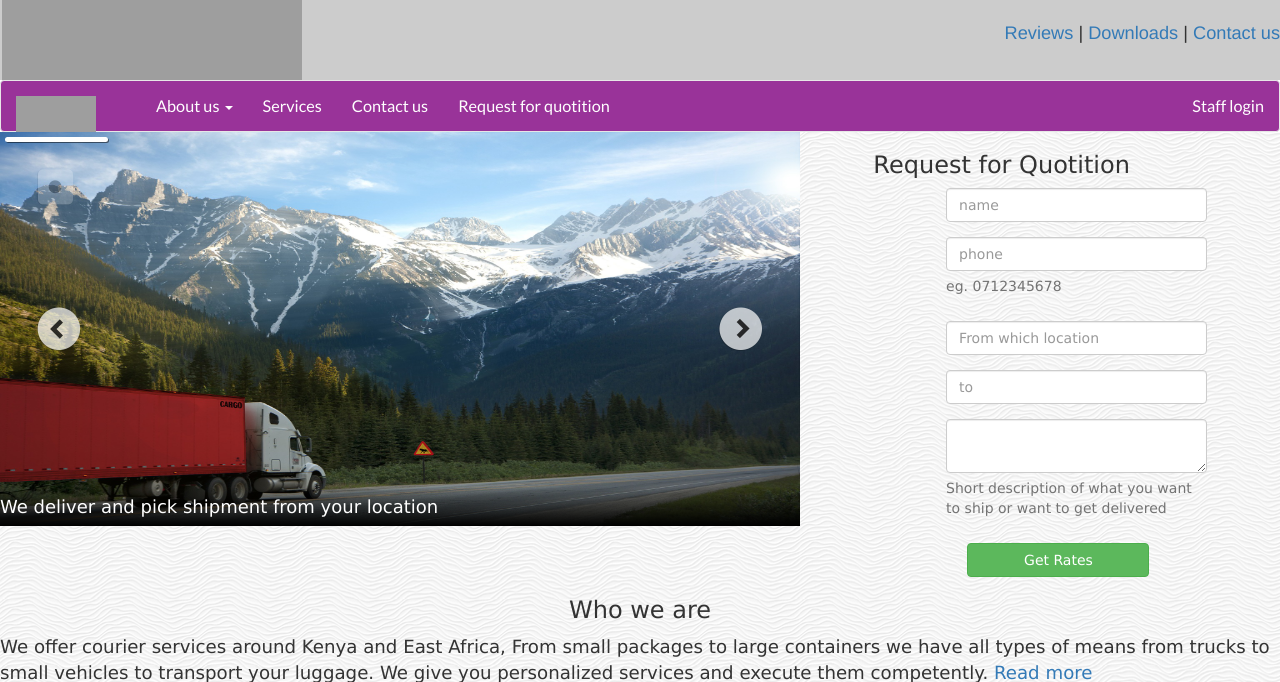
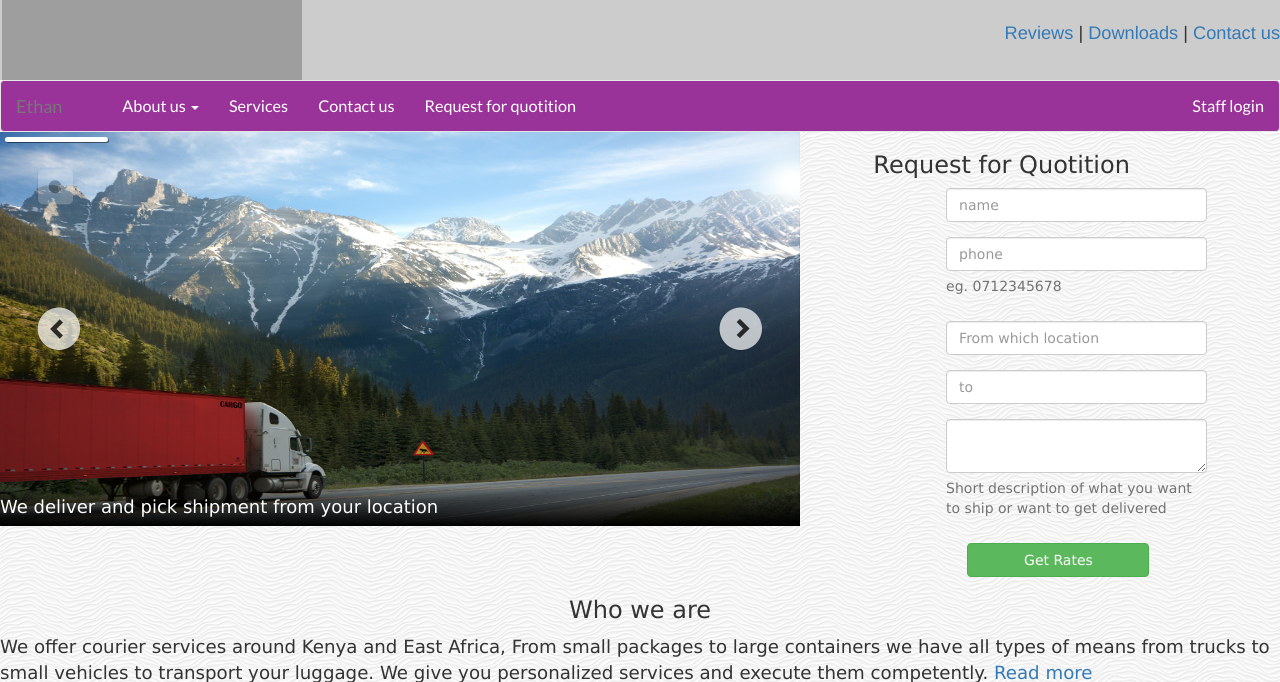
Before and after one commit to moriso-m/Courier, a PHP site: page /index.php in a window 1280 px wide. Shown: the top 682 px of the page. Run offline with PHP 8.4, Linux system fonts and the light colour scheme; some libraries are stand-ins or nearby versions; grey boxes are pictures that could not be loaded.

Commit message:
removed logo from the navigation bar

```diff
--- a/header.php
+++ b/header.php
@@ -31,7 +31,7 @@
 				<span class="icon-bar"></span>
 			</button>
 			<a href="index" class="navbar-brand">
-				<img src="images/logo.jpg" height="50" width="80" alt="Ethan" style="color:#ffffff;">
+				Ethan
 			</a>
 		</div>
 		<div class="collapse navbar-collapse" id="myNavbar">
```
